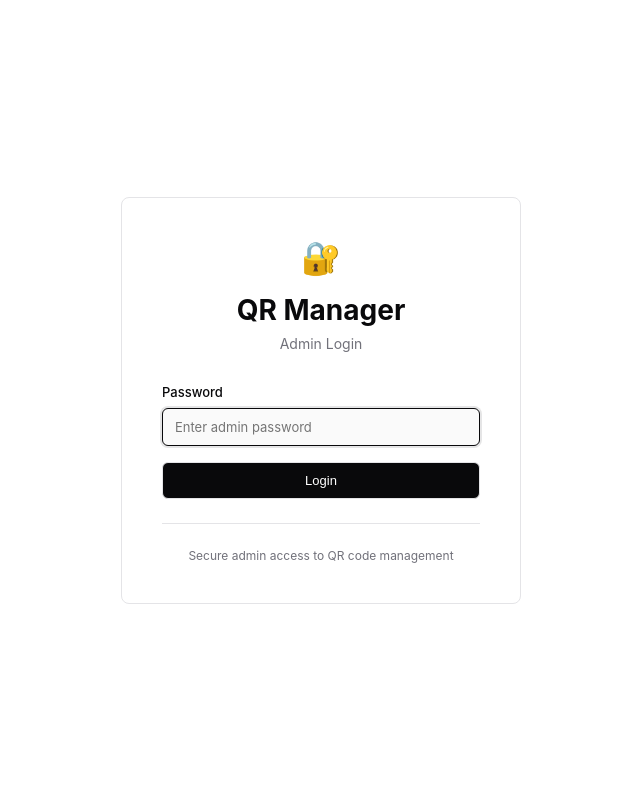
After one commit to msieur-gab/visualink, a PHP site: page /login.php in a window 1280 px wide. The commit adds this page. Shown: the whole page, without its empty margins (319-959 px from the left). Run offline with PHP 8.4, Linux system fonts and the light colour scheme.

Commit message:
Add session-based authentication with login form
- Create login.php with user-friendly password form
- Add logout.php endpoint for session destruction
- Replace HTTP Basic Auth with session-based auth for web interface
- Keep HTTP Basic Auth for API endpoints (checkAuthAPI)
- Update router.php to serve login/logout pages
- Add dark mode support to login page
- Redirect unauthenticated users to login page

```diff
--- a/api.php
+++ b/api.php
@@ -1,7 +1,7 @@
 <?php
 // api.php - Admin API endpoints
 require_once 'config.php';
-checkAuth();
+checkAuthAPI();
 
 header('Content-Type: application/json');
 
--- a/config.php
+++ b/config.php
@@ -52,12 +52,26 @@ function listAllRedirects() {
 }
 
 function checkAuth() {
+    // Start session if not already started
+    if (session_status() === PHP_SESSION_NONE) {
+        session_start();
+    }
+
+    // Check if user is authenticated via session
+    if (!isset($_SESSION['admin_authenticated']) || $_SESSION['admin_authenticated'] !== true) {
+        header('Location: /login.php');
+        exit;
+    }
+}
+
+function checkAuthAPI() {
+    // For API endpoints - check HTTP Basic Auth
     if (!isset($_SERVER['PHP_AUTH_USER']) ||
         !isset($_SERVER['PHP_AUTH_PW']) ||
         $_SERVER['PHP_AUTH_PW'] !== ADMIN_PASSWORD) {
         header('WWW-Authenticate: Basic realm="QR Admin"');
         header('HTTP/1.0 401 Unauthorized');
-        echo 'Access denied';
+        echo json_encode(['error' => 'Access denied']);
         exit;
     }
 }
--- /dev/null
+++ b/login.php
@@ -0,0 +1,233 @@
+<?php
+// login.php - Admin login page
+require_once 'config.php';
+
+session_start();
+
+$error = '';
+$success = false;
+
+// Check if already logged in
+if (isset($_SESSION['admin_authenticated']) && $_SESSION['admin_authenticated'] === true) {
+    header('Location: /index-modern.php');
+    exit;
+}
+
+// Handle login form submission
+if ($_SERVER['REQUEST_METHOD'] === 'POST') {
+    $password = $_POST['password'] ?? '';
+
+    if ($password === ADMIN_PASSWORD) {
+        $_SESSION['admin_authenticated'] = true;
+        $_SESSION['admin_login_time'] = time();
+        $success = true;
+        header('Location: /index-modern.php');
+        exit;
+    } else {
+        $error = 'Invalid password';
+    }
+}
+?>
+<!DOCTYPE html>
+<html lang="en">
+<head>
+    <meta charset="UTF-8">
+    <meta name="viewport" content="width=device-width, initial-scale=1.0">
+    <title>QR Manager - Login</title>
+    <style>
+        * {
+            margin: 0;
+            padding: 0;
+            box-sizing: border-box;
+        }
+
+        :root {
+            --bg: #ffffff;
+            --fg: #09090b;
+            --card-bg: #ffffff;
+            --card-border: #e4e4e7;
+            --muted: #71717a;
+            --input-bg: #fafafa;
+            --input-border: #e4e4e7;
+            --accent: #09090b;
+            --error: #ef4444;
+        }
+
+        @media (prefers-color-scheme: dark) {
+            :root {
+                --bg: #09090b;
+                --fg: #fafafa;
+                --card-bg: #18181b;
+                --card-border: #27272a;
+                --input-bg: #18181b;
+                --input-border: #27272a;
+            }
+        }
+
+        body {
+            font-family: -apple-system, "Segoe UI", "Roboto", sans-serif;
+            background-color: var(--bg);
+            color: var(--fg);
+            min-height: 100vh;
+            display: flex;
+            align-items: center;
+            justify-content: center;
+            padding: 20px;
+            transition: background-color 0.2s;
+        }
+
+        .login-container {
+            width: 100%;
+            max-width: 400px;
+            padding: 40px;
+            border: 1px solid var(--card-border);
+            border-radius: 8px;
+            background-color: var(--card-bg);
+        }
+
+        .login-header {
+            text-align: center;
+            margin-bottom: 32px;
+        }
+
+        .login-header h1 {
+            font-size: 28px;
+            font-weight: 700;
+            margin-bottom: 8px;
+        }
+
+        .login-header p {
+            color: var(--muted);
+            font-size: 14px;
+        }
+
+        .login-form {
+            display: flex;
+            flex-direction: column;
+            gap: 16px;
+        }
+
+        .form-group {
+            display: flex;
+            flex-direction: column;
+            gap: 8px;
+        }
+
+        label {
+            font-weight: 500;
+            font-size: 13px;
+        }
+
+        input[type="password"] {
+            padding: 10px 12px;
+            border: 1px solid var(--input-border);
+            border-radius: 6px;
+            background-color: var(--input-bg);
+            color: var(--fg);
+            font-size: 13px;
+            font-family: inherit;
+            transition: border-color 0.2s;
+        }
+
+        input[type="password"]:focus {
+            outline: none;
+            border-color: var(--accent);
+            box-shadow: 0 0 0 2px rgba(9, 9, 11, 0.1);
+        }
+
+        @media (prefers-color-scheme: dark) {
+            input[type="password"]:focus {
+                box-shadow: 0 0 0 2px rgba(250, 250, 250, 0.1);
+            }
+        }
+
+        button {
+            padding: 10px 16px;
+            border: 1px solid var(--card-border);
+            border-radius: 6px;
+            background-color: var(--fg);
+            color: var(--bg);
+            font-size: 13px;
+            font-weight: 500;
+            cursor: pointer;
+            transition: all 0.2s;
+        }
+
+        button:hover {
+            opacity: 0.9;
+            transform: translateY(-1px);
+        }
+
+        button:active {
+            transform: translateY(0);
+        }
+
+        button:disabled {
+            opacity: 0.5;
+            cursor: not-allowed;
+        }
+
+        .error {
+            padding: 12px;
+            background-color: #fee2e2;
+            color: #991b1b;
+            border-radius: 6px;
+            font-size: 13px;
+            margin-bottom: 16px;
+        }
+
+        @media (prefers-color-scheme: dark) {
+            .error {
+                background-color: #7f1d1d;
+                color: #fecaca;
+            }
+        }
+
+        .login-footer {
+            text-align: center;
+            margin-top: 24px;
+            padding-top: 24px;
+            border-top: 1px solid var(--card-border);
+            color: var(--muted);
+            font-size: 12px;
+        }
+
+        .qr-icon {
+            font-size: 32px;
+            margin-bottom: 16px;
+        }
+    </style>
+</head>
+<body>
+    <div class="login-container">
+        <div class="login-header">
+            <div class="qr-icon">🔐</div>
+            <h1>QR Manager</h1>
+            <p>Admin Login</p>
+        </div>
+
+        <?php if ($error): ?>
+            <div class="error"><?php echo htmlspecialchars($error); ?></div>
+        <?php endif; ?>
+
+        <form method="POST" class="login-form">
+            <div class="form-group">
+                <label for="password">Password</label>
+                <input
+                    type="password"
+                    id="password"
+                    name="password"
+                    placeholder="Enter admin password"
+                    autofocus
+                    required
+                >
+            </div>
+            <button type="submit">Login</button>
+        </form>
+
+        <div class="login-footer">
+            <p>Secure admin access to QR code management</p>
+        </div>
+    </div>
+</body>
+</html>
--- /dev/null
+++ b/logout.php
@@ -0,0 +1,6 @@
+<?php
+// logout.php - Logout endpoint
+session_start();
+session_destroy();
+header('Location: /login.php');
+exit;
```
Also changed, not shown: router.php (+7 -0 lines).
